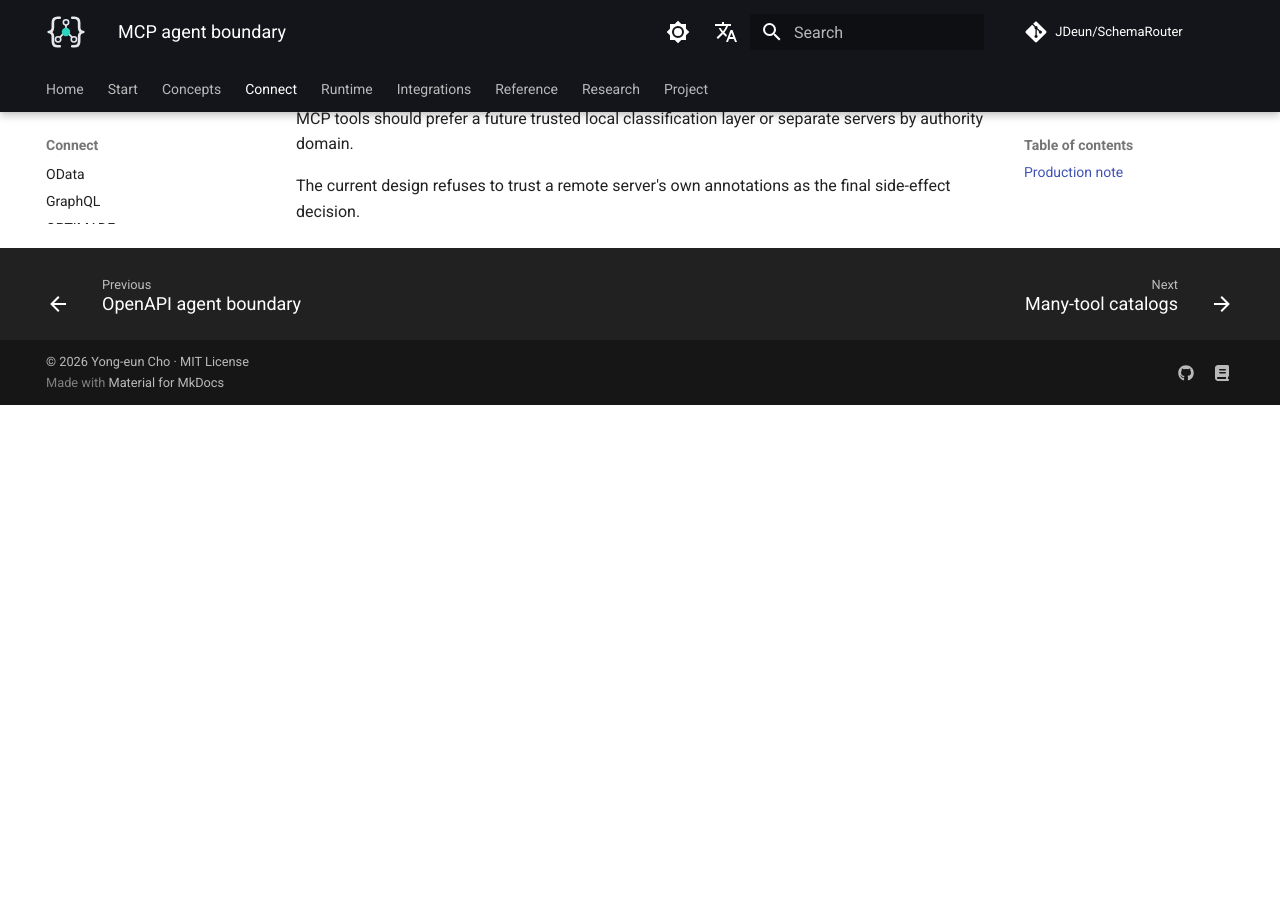
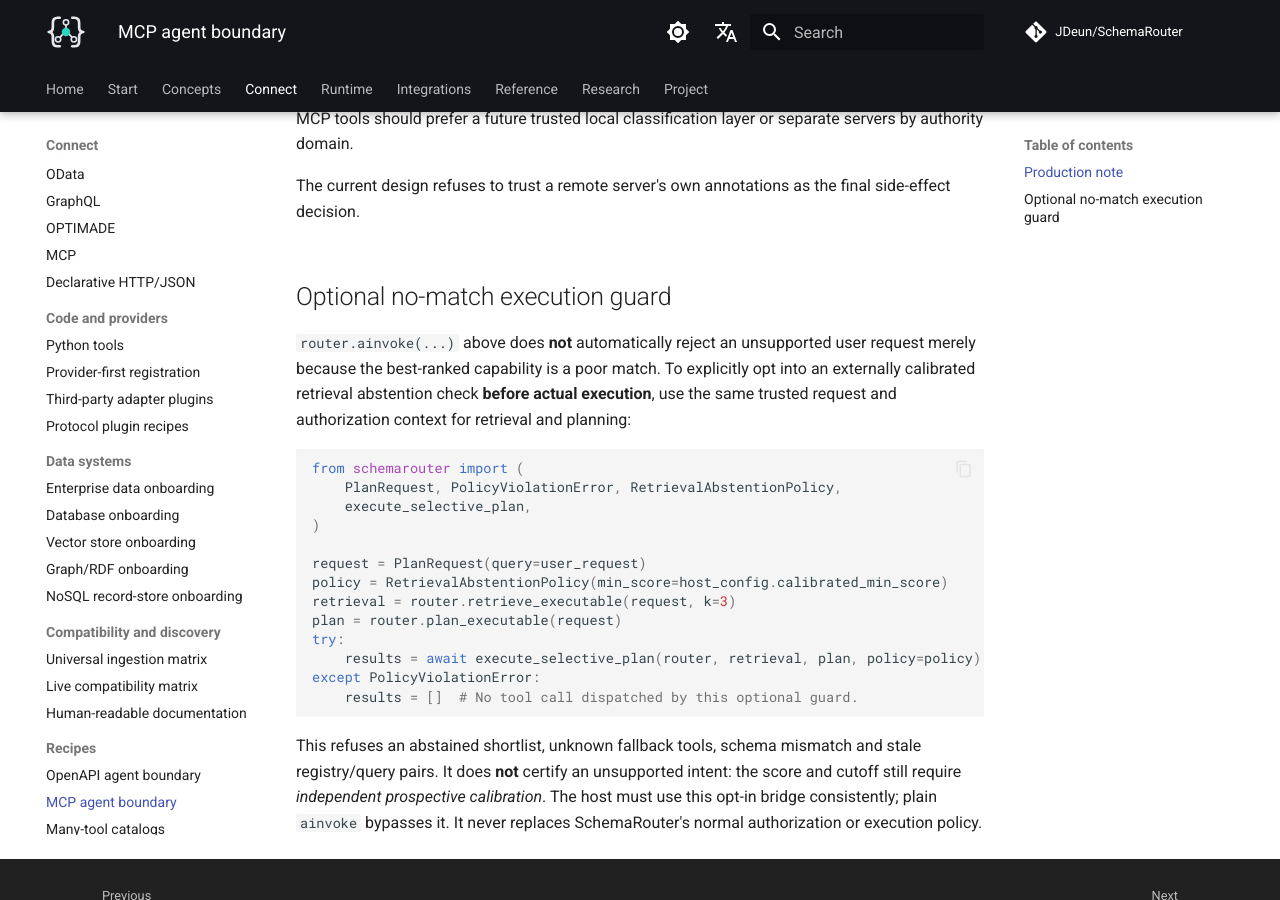
Before and after one commit to JDeun/SchemaRouter, an MkDocs documentation site: the page built from docs/recipes/mcp-agent.md, in a window 1280 px wide and 900 px high, scrolled down 662 px. Built offline with MkDocs 1.6.1 and Material for MkDocs 9.7.7, drawn with Linux system fonts in a browser that asks for light colours; comment, search, counter and statistics services are not loaded; before the commit the page ends 1067 px from its top, so only the background shows below that.

Commit message:
docs(#1291): show same-scope opt-in no-match execution guard and limits

````diff
--- a/docs/recipes/mcp-agent.md
+++ b/docs/recipes/mcp-agent.md
@@ -30,3 +30,33 @@ authority domain.
 
 The current design refuses to trust a remote server's own annotations as the final
 side-effect decision.
+
+## Optional no-match execution guard
+
+`router.ainvoke(...)` above does **not** automatically reject an unsupported
+user request merely because the best-ranked capability is a poor match.
+To explicitly opt into an externally calibrated retrieval abstention check
+**before actual execution**, use the same trusted request and authorization
+context for retrieval and planning:
+
+```python
+from schemarouter import (
+    PlanRequest, PolicyViolationError, RetrievalAbstentionPolicy,
+    execute_selective_plan,
+)
+
+request = PlanRequest(query=user_request)
+policy = RetrievalAbstentionPolicy(min_score=host_config.calibrated_min_score)
+retrieval = router.retrieve_executable(request, k=3)
+plan = router.plan_executable(request)
+try:
+    results = await execute_selective_plan(router, retrieval, plan, policy=policy)
+except PolicyViolationError:
+    results = []  # No tool call dispatched by this optional guard.
+```
+
+This refuses an abstained shortlist, unknown fallback tools, schema mismatch
+and stale registry/query pairs. It does **not** certify an unsupported intent:
+the score and cutoff still require *independent prospective calibration*.
+The host must use this opt-in bridge consistently; plain `ainvoke` bypasses
+it. It never replaces SchemaRouter's normal authorization or execution policy.
````
